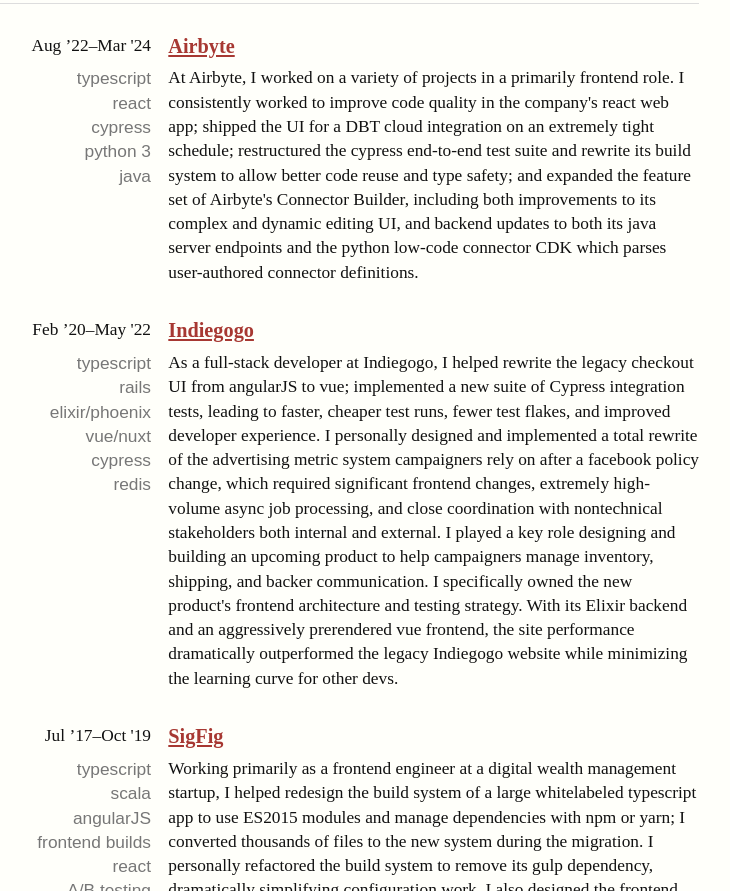
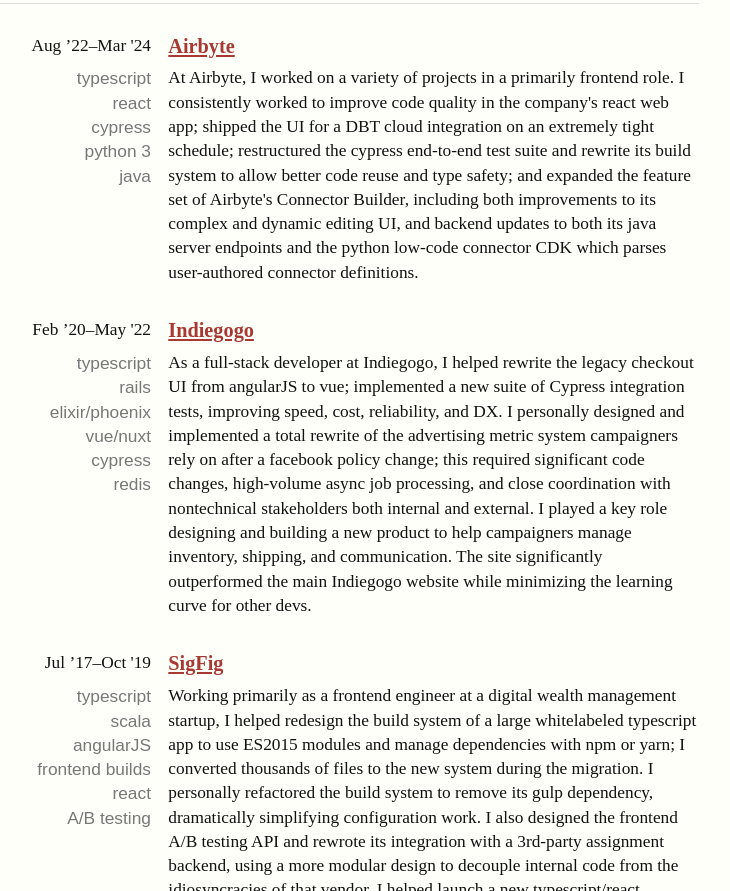
Before and after one commit to ambirdsall/resume, a Gatsby site: page / in a window 1280 px wide. Shown: the part 380-1271 px from the top of the page, without its empty margins (320-1050 px from the left). Built offline with nearby package versions, Linux system fonts and the light colour scheme; Gatsby itself is replaced by a stand-in of ours; a web font is replaced by a local one.

Commit message:
Minor tweak to IGG entry phrasing

```diff
--- a/src/components/resume.js
+++ b/src/components/resume.js
@@ -37,17 +37,14 @@
         ]}>
         As a full-stack developer at Indiegogo, I helped rewrite the legacy checkout UI
         from angularJS to vue; implemented a new suite of Cypress integration tests,
-        leading to faster, cheaper test runs, fewer test flakes, and improved developer
-        experience. I personally designed and implemented a total rewrite of the
-        advertising metric system campaigners rely on after a facebook policy change,
-        which required significant frontend changes, extremely high-volume async job
-        processing, and close coordination with nontechnical stakeholders both internal
-        and external. I played a key role designing and building an upcoming product to
-        help campaigners manage inventory, shipping, and backer communication. I
-        specifically owned the new product's frontend architecture and testing strategy.
-        With its Elixir backend and an aggressively prerendered vue frontend, the site
-        performance dramatically outperformed the legacy Indiegogo website while
-        minimizing the learning curve for other devs.
+        improving speed, cost, reliability, and DX. I personally designed and implemented
+        a total rewrite of the advertising metric system campaigners rely on after a
+        facebook policy change; this required significant code changes, high-volume async
+        job processing, and close coordination with nontechnical stakeholders both
+        internal and external. I played a key role designing and building a new product to
+        help campaigners manage inventory, shipping, and communication. The site significantly
+        outperformed the main Indiegogo website while minimizing the learning curve for
+        other devs.
       </Entry>
       <Entry title="SigFig"
         titleLink="https://sigfig.com"
```
